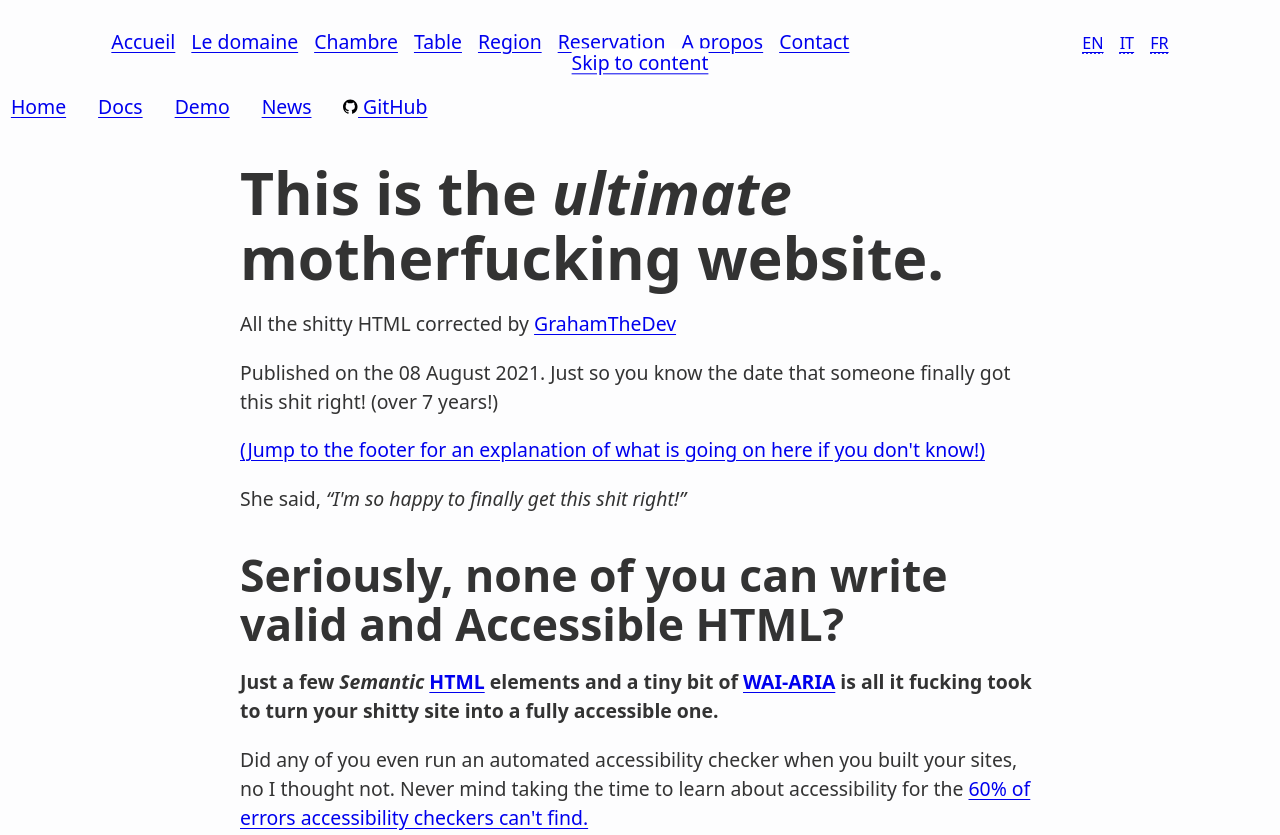
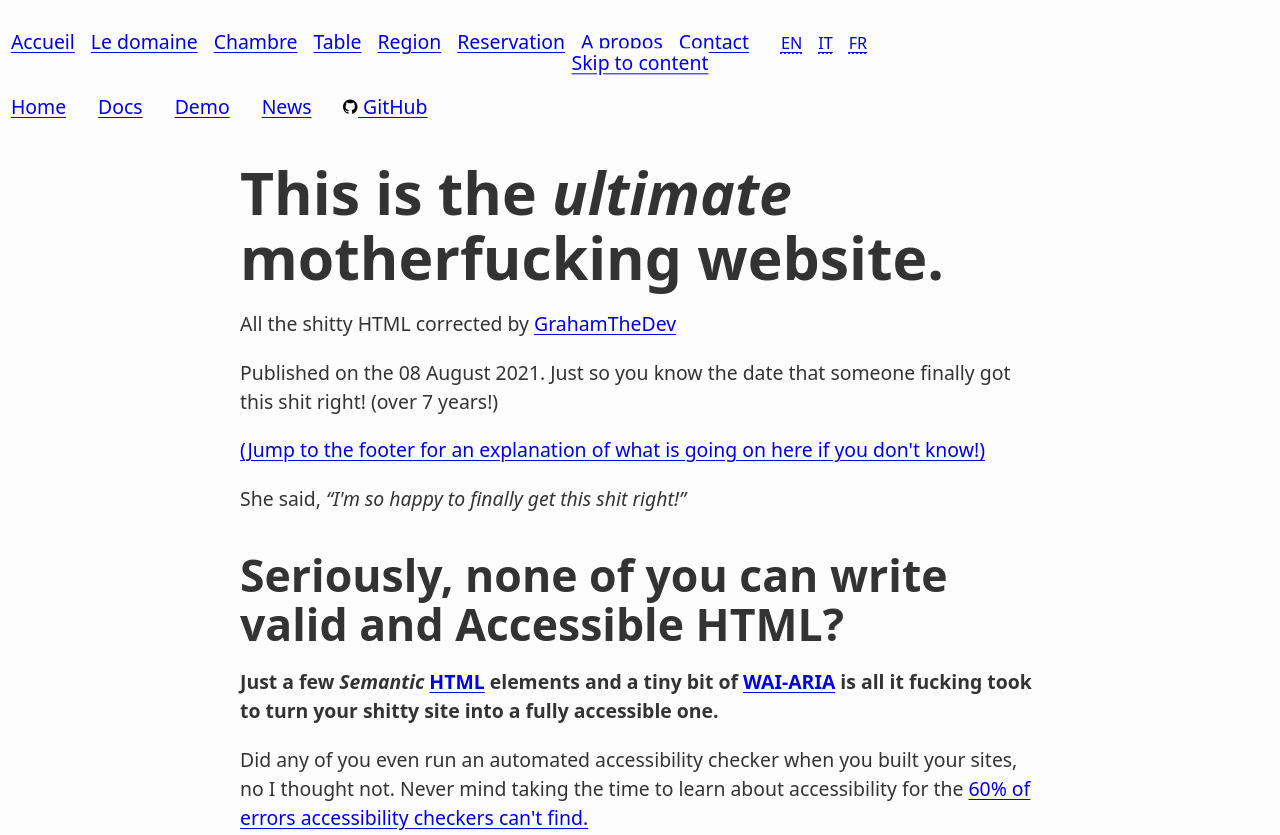
Before and after one commit to m4rrc0/ctx-css, an Eleventy site: page src/demo.html in a window 1280 px wide. Shown: the top 835 px of the page. Built offline with nearby package versions, Linux system fonts and the light colour scheme; Eleventy itself is replaced by a stand-in of ours; files that its build step writes are made by us from their sources; files whose address does not match are found by name; what bun would draw is missing.

Commit message:
fix: nav margins

```diff
--- a/src/styles/18_foundation.css
+++ b/src/styles/18_foundation.css
@@ -209,7 +209,7 @@ body {
 }
 
 :where(p, h1, h2, h3, h4, h5, h6, dl, dt, dd, quote, blockquote, figcaption),
-:where(:not(nav)) :where(ul, ol) {
+:where(:not(nav)) > :where(ul, ol) {
   max-width: var(--width-prose);
   margin-inline: auto;
 }
```
Also changed, not shown: 1 other file.
